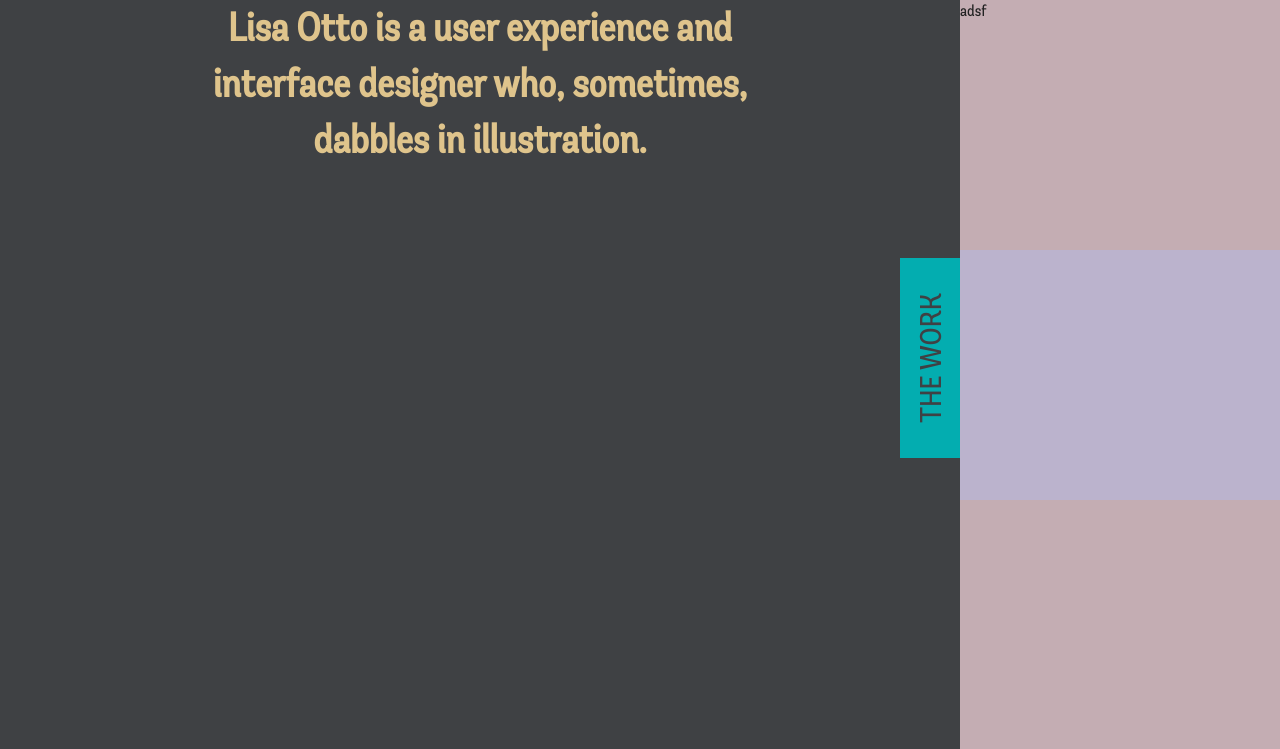
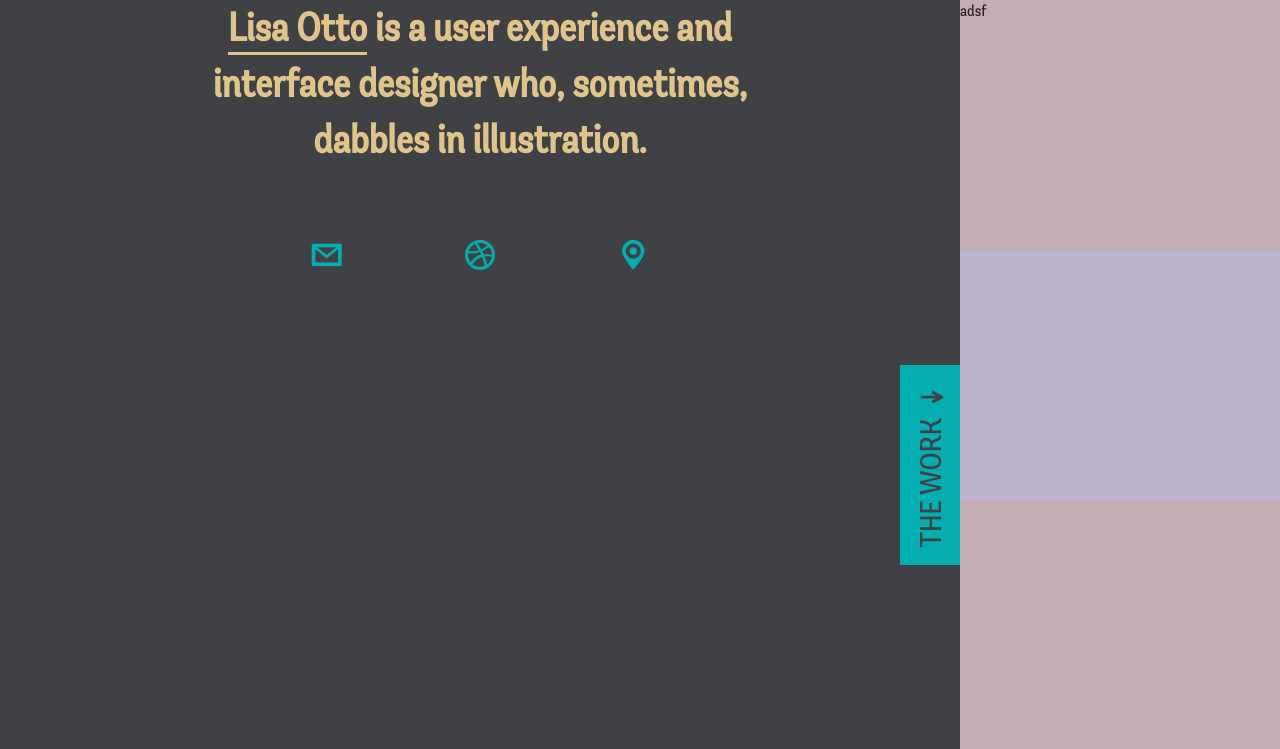
Before and after one commit to lisaotto/examples, a PHP site: page / in a window 1280 px wide. Shown: the top 749 px of the page. Run offline with PHP 8.4, Linux system fonts and the light colour scheme; style sheets or scripts are compiled from the project's sources; some libraries are stand-ins or nearby versions.

Commit message:
Built Icon hover

```diff
--- a/index.html
+++ b/index.html
@@ -27,9 +27,27 @@
 
         <header>
         <h1><span>Lisa Otto</span> is a user experience and interface designer who, sometimes, dabbles in illustration.</h1>
+        <div class="portrait">
+        	<img src="" alt"Lisa Otto as an Illustration">
+        </div>
+
+        <div class="icons">
+       		<div>
+       			<a href="mailto:otto.elizabeth@gmail.com" class="icon-envelope"></a>
+       			<p>otto.elizabeth@gmail.com</p>
+       		</div>
+       		<div>
+        		<a href="http://dribbble.com/Lisaotto" class="icon-dribbble"></a>
+        		<p>@lisaotto</p>
+        	</div>
+        	<div>
+        		<a href="" class="icon-pin"></a>
+        		<p>Washington DC</p>
+        	</div>
+        </div>
 
 
-        <p class="tab">THE WORK</p>
+        <p class="tab">THE WORK<span class="icon-arrow"></span></p>
 
 
 
--- a/scss/style.scss
+++ b/scss/style.scss
@@ -24,6 +24,48 @@ $blue: #03adb0;
 
 }
 
+//////////////////icomoon//////////////////
+
+@font-face {
+    font-family: 'icomoon';
+    src:url('../fonts/icomoon.eot?4vso9e');
+    src:url('../fonts/icomoon.eot?#iefix4vso9e') format('embedded-opentype'),
+        url('../fonts/icomoon.woff?4vso9e') format('woff'),
+        url('../fonts/icomoon.ttf?4vso9e') format('truetype'),
+        url('../fonts/icomoon.svg?4vso9e#icomoon') format('svg');
+    font-weight: normal;
+    font-style: normal;
+}
+
+[class^="icon-"], [class*=" icon-"] {
+    font-family: 'icomoon';
+    speak: none;
+    font-style: normal;
+    font-weight: normal;
+    font-variant: normal;
+    text-transform: none;
+    line-height: 1;
+
+    /* Better Font Rendering =========== */
+    -webkit-font-smoothing: antialiased;
+    -moz-osx-font-smoothing: grayscale;
+}
+
+.icon-envelope:before {
+    content: "\e600";
+}
+.icon-dribbble:before {
+    content: "\e601";
+}
+.icon-pin:before {
+    content: "\e602";
+}
+.icon-arrow:before {
+    content: "\e603";
+}
+
+
+///end icomoon///
 
 
 html {
@@ -42,7 +84,62 @@ header {
     width:75%;
     float:left;
     position:fixed;
+}
 
+h1 span {
+    border-bottom: 3px solid $yellow;
+    margin-top:-2px;
+
+}
+
+.icons {
+    text-align:center;
+
+    p {
+        position:absolute;
+        font-size:18px;
+        color:$blue;
+    }
+
+    div {
+        display:inline-block;
+        padding-top:50px
+    }
+}
+
+.icon-dribbble, .icon-envelope, .icon-pin {
+    font-size:30px;
+    margin:60px;
+}
+
+a.icon-dribbble, a.icon-envelope, a.icon-pin {
+    text-decoration:none;
+    color:$blue;
+}
+
+.icons p {
+    display:none;
+}
+
+a.icon-dribbble:hover + p, a.icon-envelope:hover + p, a.icon-pin:hover + p {
+    display:block;
+}
+
+.icons p {
+    display:none;
+}
+
+
+.icon-envelope + p {
+    margin-left: -16px;
+}
+
+.icon-dribbble + p {
+    padding-left:44px;
+}
+
+.icon-pin + p {
+    padding-left:24px;
 }
 
 .tab {
@@ -72,7 +169,10 @@ header {
     /* Internet Explorer */
     filter: progid:DXImageTransform.Microsoft.BasicImage(rotation=3);
 
-
+        span {
+            top: 4px;
+            padding-left: 6px;
+        }
 
 
 }
```
Also changed, not shown: css/style.css, fonts/icomoon.ttf (added), fonts/icomoon.woff (added), 2 other files.
